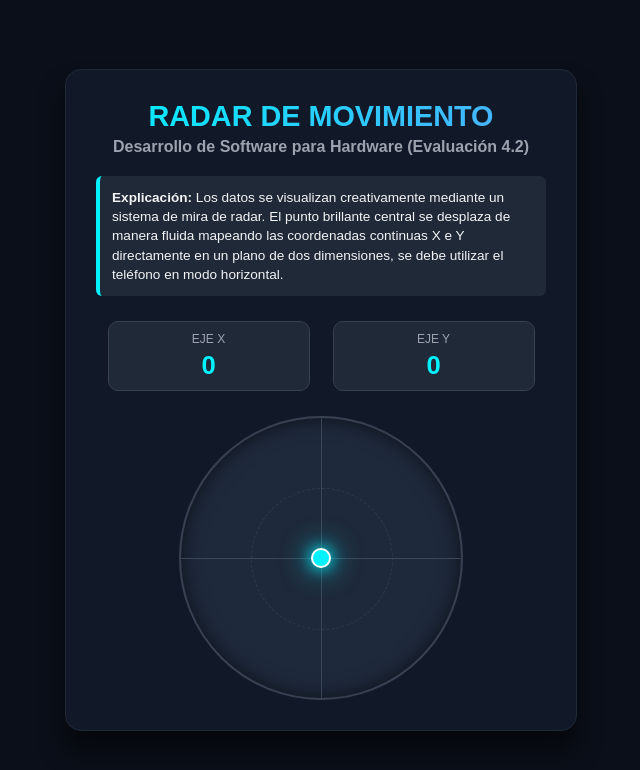
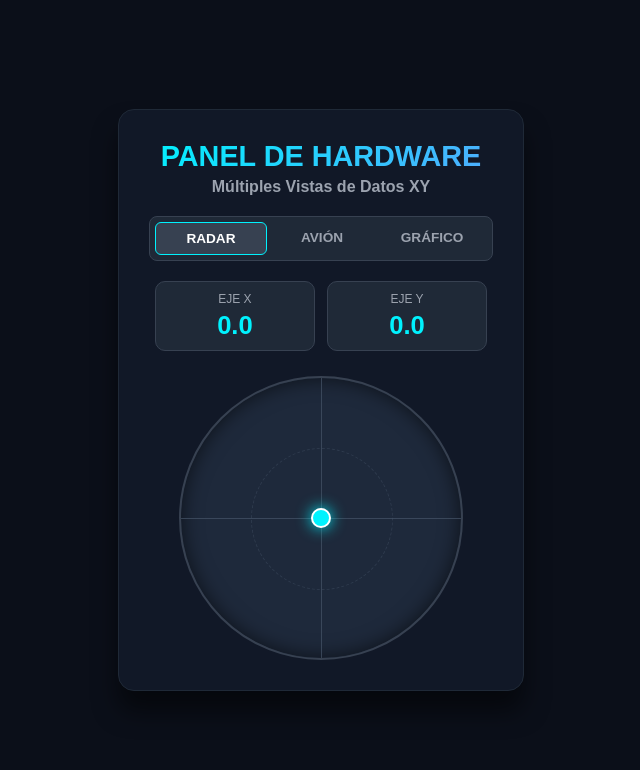
Before and after one commit to Ninnuam9191/DSPH, a Flask app: page / in a window 1280 px wide. Shown: the top 770 px of the page, without its empty margins (319-959 px from the left). Run offline with Flask 3, Linux system fonts and the light colour scheme; data that the repository does not hold is empty.

Commit message:
Entrega Evaluación 4.2: Arquitectura cliente TCP, sistema de 3 vistas

```diff
--- a/app.py
+++ b/app.py
@@ -1,33 +1,71 @@
-from flask import Flask, render_template
 import socket
+import threading
+import time
+from flask import Flask, render_template, request
 
 app = Flask(__name__)
-HOST = "192.168.1.167"	## Ip del servidor
-PORT = 12345			## Puerto del servidor
 
-def leer_sensor():
-    try:
-        with socket.socket(socket.AF_INET, socket.SOCK_STREAM) as s:
-            s.connect((HOST, PORT))
-            data = s.recv(1024).decode().strip()
-            print("RECIBIDO:", data)
-            ejeX, ejeY = data.split(',')
-            ejeX = float(ejeX.replace('X:', ''))
-            ejeY = float(ejeY.replace('Y:', ''))
-            return ejeX, ejeY
+# Diccionario compartido para guardar las coordenadas en tiempo real
+DATA_STATE = {
+    'ejeX': 0.0,
+    'ejeY': 0.0
+}
 
-    except Exception as e:
-        print("ERROR:", e)
-        return 0, 0
+# CONFIGURACIÓN: Dirección IP de tu teléfono celular en la red Wi-Fi
+PHONE_IP = "192.168.1.167"
+PORT = 12345
+
+def socket_client():
+    """
+    Cliente TCP secundario. Se conecta al celular y procesa la telemetría.
+    """
+    while True:
+        try:
+            print(f" -> [CONECTANDO] Buscando servidor del celular en {PHONE_IP}:{PORT}...")
+            client_socket = socket.socket(socket.AF_INET, socket.SOCK_STREAM)
+            client_socket.settimeout(5.0)
+            client_socket.connect((PHONE_IP, PORT))
+            print(f" -> [ÉXITO] ¡Conectado al celular! Leyendo flujo de datos...")
+
+            while True:
+                data = client_socket.recv(1024)
+                if not data:
+                    break
+
+                raw_payload = data.decode('utf-8', errors='ignore').strip()
+
+                try:
+                    if "\n" in raw_payload:
+                        raw_payload = raw_payload.split("\n")[-1]
+
+                    # Quitar prefijos literales "X:" y "Y:"
+                    clean_payload = raw_payload.replace("X:", "").replace("Y:", "")
+
+                    partes = clean_payload.split(',')
+                    if len(partes) >= 2:
+                        # SE CORRIGE EL ORDEN DE LOS EJES:
+                        # Para emular un volante/yugo de avión usando el celular de lado,
+                        # se invierte el mapeo de los índices del arreglo recibido.
+                        DATA_STATE['ejeX'] = float(partes[1].strip())
+                        DATA_STATE['ejeY'] = float(partes[0].strip())
+                except (ValueError, IndexError):
+                    pass
+
+            client_socket.close()
+        except Exception as e:
+            print(f" -> [ERROR DE CONEXIÓN] Servidor del celular inaccesible: {e}")
+            time.sleep(2)
 
 @app.route('/')
 def index():
-    ejeY, ejeX = leer_sensor() # orden ejes
+    current_view = request.args.get('view', 'radar')
     return render_template(
         'index.html',
-        ejeX=ejeX,
-        ejeY=ejeY
+        ejeX=DATA_STATE['ejeX'],
+        ejeY=DATA_STATE['ejeY'],
+        current_view=current_view
     )
 
 if __name__ == '__main__':
-    app.run(host='0.0.0.0', port=5000, debug=True)
+    threading.Thread(target=socket_client, daemon=True).start()
+    app.run(host="0.0.0.0", port=5000, debug=False)
--- a/templates/index.html
+++ b/templates/index.html
@@ -2,16 +2,20 @@
 <html id="html-root">
 <head>
     <meta charset="UTF-8">
-    <meta http-equiv="refresh" content="2"> <title>DCSH01 - Radar XY</title>
+    <meta http-equiv="refresh" content="2; url=?view={{ current_view }}">
+    <title>DCSH01 - Panel de Telemetría</title>
     <style>
         /* Estilos base del tema oscuro */
         #html-root, body { background-color: #0b0f19; color: #f3f4f6; font-family: sans-serif; margin: 0; display: flex; flex-direction: column; align-items: center; justify-content: center; min-height: 100vh; }
         #main-container { background-color: #111827; border: 1px solid #1f2937; border-radius: 16px; padding: 30px; width: 90%; max-width: 450px; box-shadow: 0 20px 25px rgba(0,0,0,0.5); text-align: center; }
 
-        /* Títulos y textos */
         #main-title { font-size: 1.8rem; margin: 0; text-transform: uppercase; background: linear-gradient(135deg, #00f2fe, #4facfe); -webkit-background-clip: text; -webkit-text-fill-color: transparent; }
         #sub-title { font-size: 1rem; color: #9ca3af; margin: 5px 0 20px 0; }
-        #explanation-box { background-color: #1f2937; border-left: 4px solid #00f2fe; border-radius: 6px; padding: 12px; margin-bottom: 25px; text-align: left; font-size: 0.85rem; line-height: 1.4; }
+
+        /* Menú de Navegación */
+        #nav-menu { display: flex; justify-content: space-between; margin-bottom: 20px; background-color: #1f2937; padding: 5px; border-radius: 8px; border: 1px solid #374151; }
+        #link-radar, #link-arrows, #link-graph { flex: 1; padding: 8px; text-decoration: none; font-size: 0.85rem; font-weight: bold; border-radius: 6px; text-transform: uppercase; color: #9ca3af; }
+        #link-radar-active, #link-arrows-active, #link-graph-active { flex: 1; padding: 8px; text-decoration: none; font-size: 0.85rem; font-weight: bold; border-radius: 6px; text-transform: uppercase; color: #ffffff; background-color: #374151; border: 1px solid #00f2fe; }
 
         /* Indicadores numéricos */
         #telemetry-wrapper { display: flex; justify-content: space-around; margin-bottom: 25px; }
@@ -19,54 +23,50 @@
         #label-x, #label-y { font-size: 0.75rem; color: #9ca3af; margin: 0; text-transform: uppercase; }
         #val-x, #val-y { font-size: 1.6rem; font-weight: bold; color: #00f2fe; margin: 5px 0 0 0; }
 
-        /* Contenedor del Radar */
-        #radar-screen {
-            position: relative;
-            width: 280px;
-            height: 280px;
-            background-color: #1e293b;
-            border: 2px solid #374151;
-            border-radius: 50%;
-            margin: 0 auto;
-            overflow: hidden;
-            box-shadow: inset 0 0 20px rgba(0,0,0,0.6);
+        /* --- VISUALIZACIÓN 1: RADAR --- */
+        #radar-screen { position: relative; width: 280px; height: 280px; background-color: #1e293b; border: 2px solid #374151; border-radius: 50%; margin: 0 auto; overflow: hidden; box-shadow: inset 0 0 20px rgba(0,0,0,0.6); }
+        #axis-x { position: absolute; top: 50%; left: 0; width: 100%; height: 1px; background-color: rgba(71, 85, 105, 0.7); }
+        #axis-y { position: absolute; left: 50%; top: 0; width: 1px; height: 100%; background-color: rgba(71, 85, 105, 0.7); }
+        #ring-inner { position: absolute; top: 25%; left: 25%; width: 50%; height: 50%; border: 1px dashed rgba(71, 85, 105, 0.4); border-radius: 50%; }
+        #radar-pointer {
+            position: absolute; width: 16px; height: 16px; background-color: #00f2fe; border: 2px solid #ffffff; border-radius: 50%; box-shadow: 0 0 15px #00f2fe; transform: translate(-50%, -50%);
+            left: {{ ((ejeX + 10) / 20) * 100 }}%;
+            top: {{ (1 - ((ejeY + 10) / 20)) * 100 }}%;
         }
 
-        /* Líneas de los ejes X e Y del visor */
-        #axis-x { position: absolute; top: 50%; left: 0; width: 100%; height: 1px; background-color: rgba(71, 85, 105, 0.7); }
-        #axis-y { position: absolute; left: 50%; top: 0; width: 1px; height: 100%; background-color: rgba(71, 85, 105, 0.7); }
+        /* --- VISUALIZACIÓN 2: INSTRUMENTO DE HORIZONTE ARTIFICIAL (AVIÓN CLÁSICO) --- */
+        #horizon-indicator { position: relative; width: 280px; height: 280px; background-color: #1e293b; border: 4px solid #4b5563; border-radius: 50%; margin: 0 auto; overflow: hidden; box-shadow: inset 0 0 25px rgba(0,0,0,0.8); }
 
-        /* Círculos concéntricos de referencia */
-        #ring-inner { position: absolute; top: 25%; left: 25%; width: 50%; height: 50%; border: 1px dashed rgba(71, 85, 105, 0.4); border-radius: 50%; }
+        /* La barra del horizonte se mueve hacia arriba/abajo (ejeY) y rota de lado (ejeX) */
+        #horizon-line {
+            position: absolute; width: 200%; height: 4px; background-color: #00f2fe; top: 50%; left: -50%; box-shadow: 0 0 12px #00f2fe;
+            transform: translateY({{ (ejeY / 10) * -100 }}px) rotate({{ -ejeX * 4 }}deg);
+            transition: transform 0.2s ease-out;
+        }
 
-        /* Punto indicador dinámico */
-        #radar-pointer {
-            position: absolute;
-            width: 16px;
-            height: 16px;
-            background-color: #00f2fe;
-            border: 2px solid #ffffff;
-            border-radius: 50%;
-            box-shadow: 0 0 15px #00f2fe, 0 0 30px #00f2fe;
-            transform: translate(-50%, -50%);
-            transition: left 0.4s ease-out, top 0.4s ease-out;
+        /* Silueta clásica estática de avión en el centro */
+        #plane-silhouette-left { position: absolute; top: 50%; left: 20%; width: 50px; height: 6px; background-color: #ef4444; transform: translateY(-50%); border-radius: 3px; box-shadow: 0 0 8px #ef4444; }
+        #plane-silhouette-right { position: absolute; top: 50%; right: 20%; width: 50px; height: 6px; background-color: #ef4444; transform: translateY(-50%); border-radius: 3px; box-shadow: 0 0 8px #ef4444; }
+        #plane-silhouette-center { position: absolute; top: 50%; left: 50%; width: 12px; height: 12px; background-color: #ef4444; transform: translate(-50%, -50%); border-radius: 50%; box-shadow: 0 0 8px #ef4444; }
 
-            /* Matemáticas con Jinja: Convierte rango [-10 a 10] a porcentaje [0% a 100%] */
-            left: {{ ((ejeX + 10) / 20) * 100 }}%;
-
-            /* Inversión del eje Y para que los positivos vayan hacia arriba en la pantalla */
-            top: {{ (1 - ((ejeY + 10) / 20)) * 100 }}%;
-        }
+        /* --- VISUALIZACIÓN 3: GRÁFICO DE BARRAS DE EJE --- */
+        #graph-container { background-color: #1f2937; border: 1px solid #374151; border-radius: 12px; padding: 20px; text-align: left; }
+        #bar-title-x, #bar-title-y { font-size: 0.8rem; color: #9ca3af; margin: 0 0 5px 0; text-transform: uppercase; }
+        #bar-bg-x, #bar-bg-y { background-color: #111827; border-radius: 6px; height: 25px; width: 100%; margin-bottom: 15px; overflow: hidden; position: relative; border: 1px solid #374151; }
+        #bar-fill-x { height: 100%; background: linear-gradient(90deg, #4facfe, #00f2fe); box-shadow: 0 0 10px #00f2fe; width: {{ ((ejeX + 10) / 20) * 100 }}%; }
+        #bar-fill-y { height: 100%; background: linear-gradient(90deg, #f43f5e, #ec4899); box-shadow: 0 0 10px #f43f5e; width: {{ ((ejeY + 10) / 20) * 100 }}%; }
     </style>
 </head>
 <body>
 
 <div id="main-container">
-    <h1 id="main-title">Radar de Movimiento</h1>
-    <h2 id="sub-title">Desarrollo de Software para Hardware (Evaluación 4.2)</h2>
+    <h1 id="main-title">Panel de Hardware</h1>
+    <h2 id="sub-title">Múltiples Vistas de Datos XY</h2>
 
-    <div id="explanation-box">
-        <strong>Explicación:</strong> Los datos se visualizan creativamente mediante un sistema de mira de radar. El punto brillante central se desplaza de manera fluida mapeando las coordenadas continuas X e Y directamente en un plano de dos dimensiones, se debe utilizar el teléfono en modo horizontal.
+    <div id="nav-menu">
+        <a href="?view=radar" id="{% if current_view == 'radar' %}link-radar-active{% else %}link-radar{% endif %}">Radar</a>
+        <a href="?view=arrows" id="{% if current_view == 'arrows' %}link-arrows-active{% else %}link-arrows{% endif %}">Avión</a>
+        <a href="?view=graph" id="{% if current_view == 'graph' %}link-graph-active{% else %}link-graph{% endif %}">Gráfico</a>
     </div>
 
     <div id="telemetry-wrapper">
@@ -74,12 +74,33 @@
         <div id="card-y"><p id="label-y">Eje Y</p><p id="val-y">{{ ejeY }}</p></div>
     </div>
 
+    {% if current_view == 'radar' %}
     <div id="radar-screen">
         <div id="axis-x"></div>
         <div id="axis-y"></div>
         <div id="ring-inner"></div>
         <div id="radar-pointer"></div>
     </div>
+
+    {% elif current_view == 'arrows' %}
+    <div id="horizon-indicator">
+        <div id="horizon-line"></div>
+
+        <div id="plane-silhouette-left"></div>
+        <div id="plane-silhouette-center"></div>
+        <div id="plane-silhouette-right"></div>
+    </div>
+
+    {% elif current_view == 'graph' %}
+    <div id="graph-container">
+        <p id="bar-title-x">Nivel Eje X</p>
+        <div id="bar-bg-x"><div id="bar-fill-x"></div></div>
+
+        <p id="bar-title-y">Nivel Eje Y</p>
+        <div id="bar-bg-y"><div id="bar-fill-y"></div></div>
+    </div>
+    {% endif %}
+
 </div>
 
 </body>
```
Also changed, not shown: README.md, capturas/vista-avion.png (added), capturas/vista-grafico.png (added), capturas/vista-radar.png.
